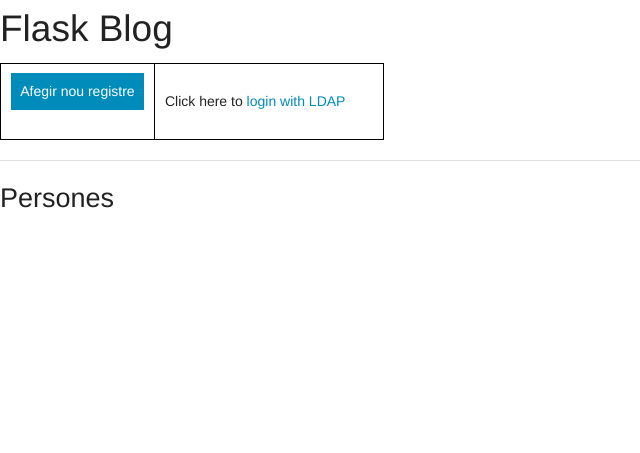
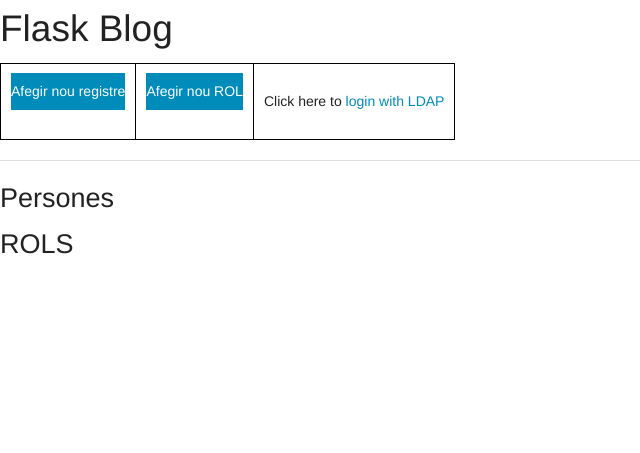
Before and after one commit to Centre-Alt-Rendiment-Esportiu/gic, a Flask app: page / in a window 1280 px wide. Shown: the top 453 px of the page, without its empty margins (0-640 px from the left). Run offline with Flask 2, Linux system fonts and the light colour scheme; data that the repository does not hold is empty.

Commit message:
rols afegits

```diff
--- a/app/__init__.py
+++ b/app/__init__.py
@@ -10,7 +10,7 @@ from werkzeug import secure_filename
 app = Flask(__name__)
 #Include config from config.py
 app.config.from_object('config')
-app.config['UPLOAD_FOLDER'] = '/home/dani.ruiz/flask-blog/app/static/img/'
+app.config['UPLOAD_FOLDER'] = 'app/static/img/'
 app.config['ALLOWED_EXTENSIONS'] = set(['png', 'jpg', 'jpeg'])
 app.config['WTF_CSRF_SECRET_KEY'] = '1234'
 app.config['LDAP_PROVIDER_URL'] = 'ldap://dc1.carsc.loc:389/'
--- a/app/models.py
+++ b/app/models.py
@@ -8,7 +8,9 @@ class GIC_CFG_ROL(db.Model):
 	nom_rol = db.Column(db.String(30))
 	template = db.Column(db.String(50))
 	rols = db.relationship('GIC_ROL', backref='GIC_ROL.id_rol',primaryjoin='GIC_CFG_ROL.id_rol==GIC_ROL.id_rol', lazy='dynamic')
-
+	def __init__(self,nom_rol,template):
+		self.nom_rol = nom_rol
+		self.template = template
 class Post(db.Model):
 	id = db.Column(db.Integer, primary_key=True)
 	nom = db.Column(db.String(50))
--- a/app/templates/index.html
+++ b/app/templates/index.html
@@ -9,8 +9,11 @@
   </head>
   <body>
 <h2>Flask Blog</h2>
-<table width=30%>
+<table>
 <tr>	<td><a href='add' class="button postfix">Afegir nou registre</a></td>
+        <td>
+                <a href='add_rol' class="button postfix">Afegir nou ROL</a>
+        </td>
 	<td>
 {% block container %}
   {% if current_user.is_authenticated() %}
@@ -101,6 +104,30 @@
           </article>
          	{% endfor %}
 
+<h3>ROLS</h3>
+{% for rols in rols %}
+        <div>
+          <article>
+                <table>
+                <tr>
+                        <td>
+				Nom Rol <hr>
+                                {{ rols.nom_rol }}
+                        </td>
+		</tr>
+		<tr>
+                        <td>
+                                <a href="{{ url_for('edit_rol', id_rol=rols.id_rol) }}">Edita</a>
+                        </td>
+                        <td>
+                                <a href="{{ url_for('delete_rol', id_rol=rols.id_rol) }}">Elimina</a>
+                        </td>
+                </tr>
+
+
+		</table>
+	</article>
+	{% endfor %}
 <script src="../static/js/vendor/jquery.js"></script>
     <script src="../static/js/foundation.min.js"></script>
     <script>
--- a/app/views.py
+++ b/app/views.py
@@ -2,7 +2,7 @@ import ldap
 from flask import render_template, request, flash, redirect, url_for, send_from_directory, Blueprint, g
 from flask.ext.login import current_user, login_user, logout_user, login_required
 from app import app, db, login_manager
-from app.models import User, LoginForm, Post
+from app.models import User, LoginForm, Post, GIC_CFG_ROL
 from werkzeug import secure_filename
 import os
 
@@ -63,6 +63,16 @@ def add():
 		return redirect(url_for('upload'))
 	return render_template('add.html')
 
+@app.route('/add_rol' , methods=['POST', 'GET'])
+def add_rol():
+        if request.method == 'POST':
+                post=GIC_CFG_ROL(request.form['nom_rol'],request.form['template'])
+                db.session.add(post)
+                db.session.commit()
+                flash('New entry was successfully posted')
+                return redirect(url_for('auth.index'))
+        return render_template('add_rol.html')
+
 @app.route('/upload', methods=['POST','GET'])
 def upload():
 	if request.method == 'POST':
@@ -70,13 +80,14 @@ def upload():
 		if file and allowed_file(file.filename):
 			filename = secure_filename(file.filename)
 			file.save(os.path.join(app.config['UPLOAD_FOLDER'], filename))
-			return redirect(url_for('index'))
+			return redirect(url_for('auth.index'))
 	return render_template('up.html')
 
 @auth.route('/' )
 def index():
 	post = Post.query.all()
-	return render_template('index.html', post=post)
+	rols = GIC_CFG_ROL.query.all()
+	return render_template('index.html', post=post,rols=rols)
 
 @app.route('/edit/<id>' , methods=['POST', 'GET'])
 def edit (id):
@@ -100,10 +111,28 @@ def edit (id):
 		return  redirect(url_for('auth.index'))
 	return render_template('edit.html',post=post)
 
+@app.route('/edit_rol/<id_rol>' , methods=['POST', 'GET'])
+def edit_rol (id_rol):
+        rols = GIC_CFG_ROL.query.get(id_rol)
+        if request.method == 'POST':
+                rols.nom_rol = request.form['nom_rol']
+                rols.template = request.form['template']
+                db.session.commit()
+                return  redirect(url_for('auth.index'))
+        return render_template('edit_rol.html',rols=rols)
+
 @app.route('/delete/<id>' , methods=['POST', 'GET'])
 def delete (id):
 	post = Post.query.get(id)
 	db.session.delete(post)
 	db.session.commit()
 	flash ('deleted')
-	return redirect(url_for('index'))
+	return redirect(url_for('auth.index'))
+
+@app.route('/delete_rol/<id_rol>' , methods=['POST', 'GET'])
+def delete_rol (id_rol):
+        rols = GIC_CFG_ROL.query.get(id_rol)
+        db.session.delete(rols)
+        db.session.commit()
+        flash ('deleted')
+        return redirect(url_for('auth.index'))
```
Also changed, not shown: Requisites.txt (added, +21 -0 lines), app/templates/add_rol.html (added, +26 -0 lines), app/templates/edit_rol.html (added, +53 -0 lines), app/static/img/gpio-geeky-theory-raspberry-pi.png (deleted).
